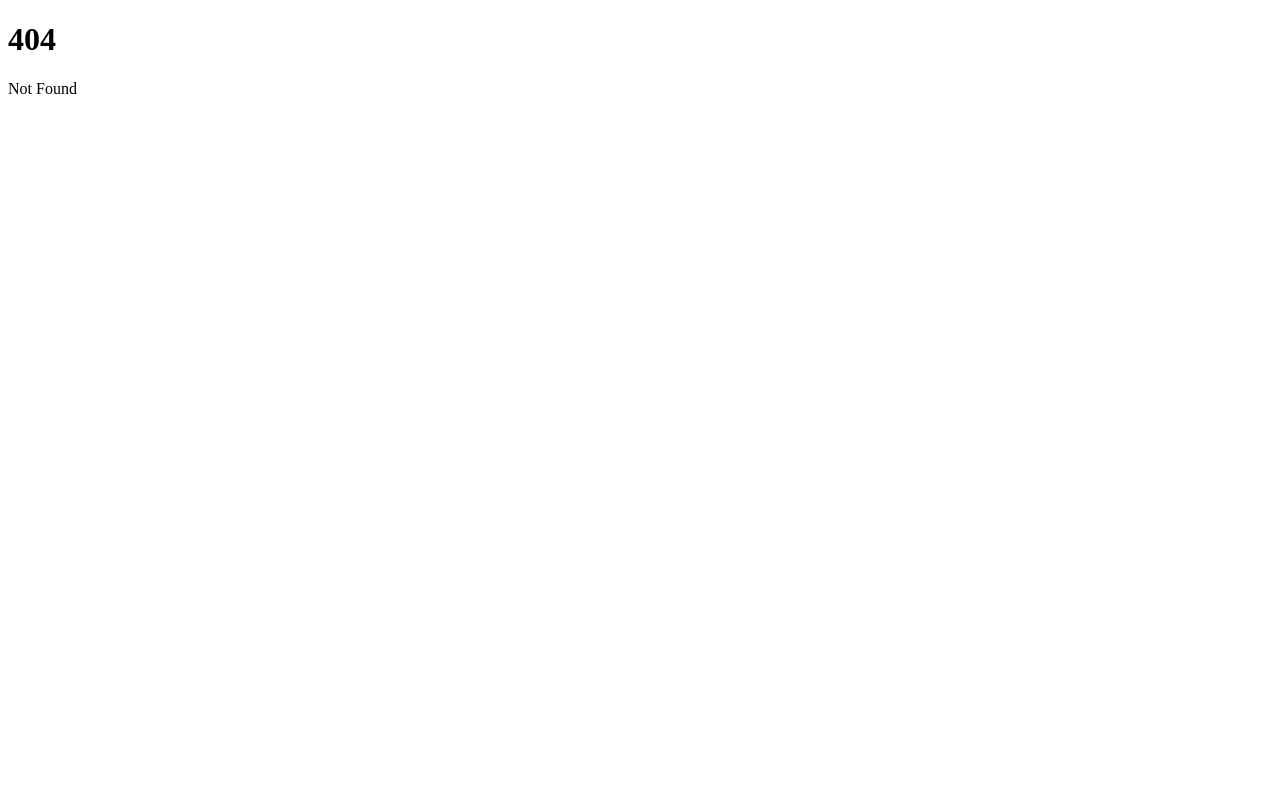
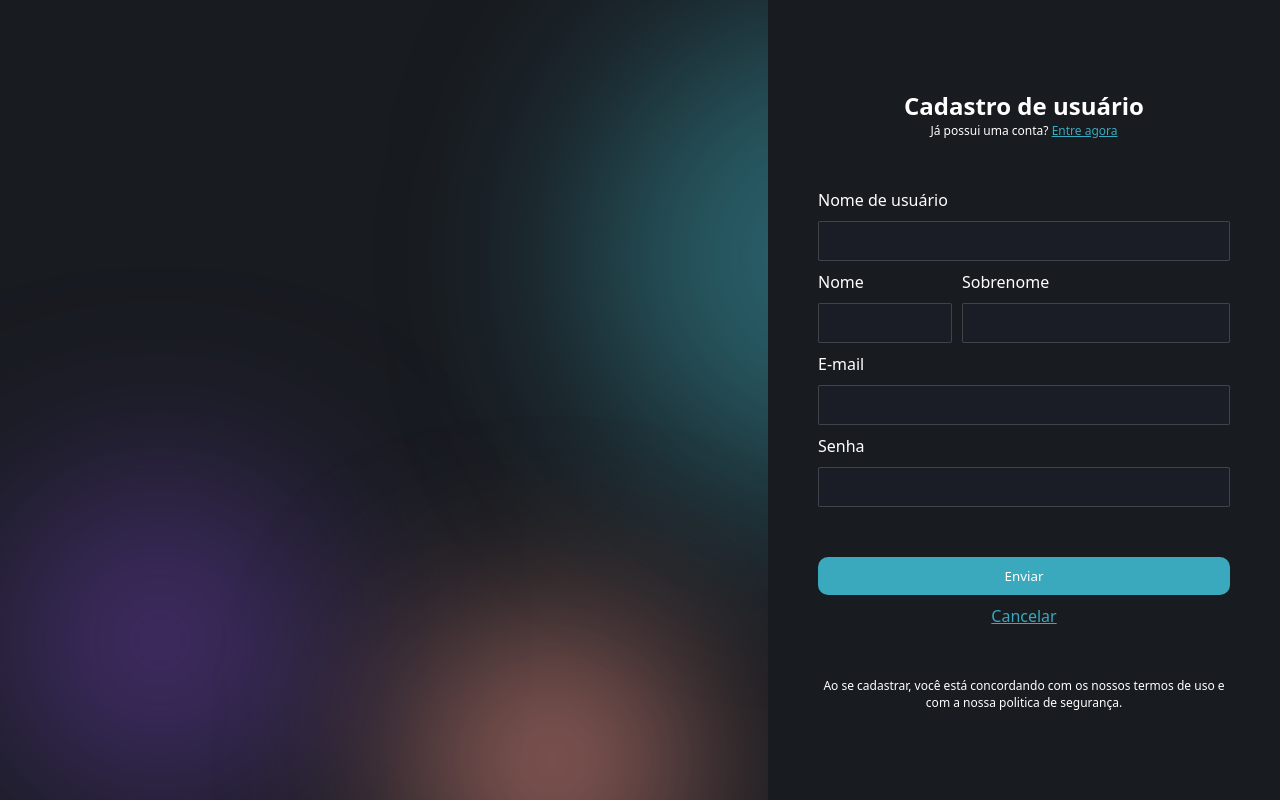
Before and after one commit to lukinhas563/e-ficaz-front-end, a SvelteKit app: page /register in a window 1280 px wide. Before the commit this address had no page. Built offline with nearby package versions, Linux system fonts and the light colour scheme.

Commit message:
Created register page

```diff
--- /dev/null
+++ b/src/lib/components/Background.svelte
@@ -0,0 +1,44 @@
+<div class="circle purple"></div>
+<div class="circle blue"></div>
+<div class="circle yellow"></div>
+
+<style>
+	.circle {
+		position: absolute;
+
+		border-radius: 50%;
+
+		filter: blur(100px);
+
+		z-index: -1;
+	}
+
+	.purple {
+		top: 30rem;
+
+		height: 20rem;
+		width: 20rem;
+
+		background-color: rgba(117, 67, 190, 0.5);
+	}
+
+	.blue {
+		top: 1rem;
+		right: 5rem;
+
+		height: 30rem;
+		width: 30rem;
+
+		background-color: rgba(59, 166, 180, 0.5);
+	}
+
+	.yellow {
+		top: 40rem;
+		right: 30rem;
+
+		height: 15rem;
+		width: 15rem;
+
+		background-color: #ca7e73;
+	}
+</style>
--- /dev/null
+++ b/src/lib/components/Button.svelte
@@ -0,0 +1,22 @@
+<script lang="ts">
+	let buttonProps = {
+		class: [$$restProps.class]
+	};
+</script>
+
+<button on:click {...buttonProps}><slot /></button>
+
+<style>
+	button {
+		background-color: var(--contrast-color);
+
+		color: var(--main-color);
+
+		cursor: pointer;
+
+		border: none;
+		border-radius: 10px;
+
+		padding: 10px;
+	}
+</style>
--- /dev/null
+++ b/src/lib/components/Input.svelte
@@ -0,0 +1,28 @@
+<script lang="ts">
+	export let type = 'text';
+	export let name = 'input';
+	export let id = '';
+</script>
+
+<input {type} {name} {id} />
+
+<style>
+	input {
+		border: 1px solid var(--border-line);
+
+		border-radius: 2px;
+
+		padding: 10px;
+
+		color: var(--main-color);
+
+		width: 100%;
+
+		background-color: var(--input-background);
+	}
+
+	input:focus {
+		outline: none;
+		border: 2px solid var(--input-focus);
+	}
+</style>
--- /dev/null
+++ b/src/lib/components/Navbar.svelte
@@ -0,0 +1,30 @@
+<script lang="ts">
+	import Button from './Button.svelte';
+	import { goto } from '$app/navigation';
+</script>
+
+<nav>
+	<h1><a href="/">LOGO</a></h1>
+
+	<div>
+		<a href="/login">ENTRAR</a>
+		<Button on:click={() => goto('/register')}>Cadastrar</Button>
+	</div>
+</nav>
+
+<style>
+	nav {
+		display: flex;
+		justify-content: space-between;
+
+		padding: 10px;
+	}
+
+	div {
+		display: flex;
+		align-items: center;
+		justify-content: center;
+
+		gap: 30px;
+	}
+</style>
--- /dev/null
+++ b/src/routes/+layout.svelte
@@ -0,0 +1,43 @@
+<slot />
+
+<style>
+	:root {
+		--background-color: #181b20;
+		--main-color: #ffffff;
+		--contrast-color: #3aa8bd;
+
+		--border-line: rgba(217, 217, 217, 0.2);
+
+		--input-background: #1a1d25;
+		--input-focus: #724abc;
+	}
+
+	:global(*) {
+		margin: 0;
+		padding: 0;
+
+		font-family:
+			system-ui,
+			-apple-system,
+			BlinkMacSystemFont,
+			'Segoe UI',
+			Roboto,
+			Oxygen,
+			Ubuntu,
+			Cantarell,
+			'Open Sans',
+			'Helvetica Neue',
+			sans-serif;
+
+		box-sizing: border-box;
+	}
+
+	:global(body) {
+		background-color: var(--background-color);
+		color: var(--main-color);
+	}
+
+	:global(a) {
+		color: var(--contrast-color);
+	}
+</style>
--- a/src/routes/+page.svelte
+++ b/src/routes/+page.svelte
@@ -1,2 +1,47 @@
-<h1>Welcome to SvelteKit</h1>
-<p>Visit <a href="https://kit.svelte.dev">kit.svelte.dev</a> to read the documentation</p>
+<script lang="ts">
+	import Navbar from '$lib/components/Navbar.svelte';
+	import Background from '$lib/components/Background.svelte';
+</script>
+
+<Navbar />
+
+<Background />
+
+<header>
+	<h2>Sistema Contábil para a sua contabiliade</h2>
+	<h3>
+		Sistema Contábil que traz tecnologia, integração e crescimento para todos os tipos de
+		profissionais
+	</h3>
+
+	<a href="/register">Crie uma conta grátis</a>
+</header>
+
+<style>
+	/* HEADER */
+
+	header {
+		display: flex;
+		align-items: center;
+		flex-direction: column;
+		justify-content: center;
+
+		height: 80vh;
+
+		gap: 30px;
+	}
+
+	h2 {
+		font-size: 64px;
+		text-align: center;
+
+		max-width: 50rem;
+	}
+
+	h3 {
+		font-weight: normal;
+		text-align: center;
+
+		max-width: 30rem;
+	}
+</style>
--- /dev/null
+++ b/src/routes/login/+page.svelte
@@ -0,0 +1 @@
+<h1>Entrar</h1>
--- /dev/null
+++ b/src/routes/register/+page.svelte
@@ -0,0 +1,126 @@
+<script lang="ts">
+	import Input from '$lib/components/Input.svelte';
+	import Button from '$lib/components/Button.svelte';
+	import Background from '$lib/components/Background.svelte';
+</script>
+
+<div class="background">
+	<Background />
+</div>
+
+<form class="main-container">
+	<div>
+		<h2>Cadastro de usuário</h2>
+		<p>Já possui uma conta? <a href="/login">Entre agora</a></p>
+	</div>
+
+	<div class="form-container">
+		<label for="username"> Nome de usuário </label>
+		<Input id="username" />
+
+		<div class="name-container">
+			<div>
+				<label for="name"> Nome </label>
+				<Input id="name" />
+			</div>
+
+			<div>
+				<label for="lastname"> Sobrenome </label>
+				<Input id="lastname" />
+			</div>
+		</div>
+
+		<label for="email"> E-mail </label>
+		<Input id="email" type="email" />
+
+		<label for="password"> Senha </label>
+		<Input id="password" type="password" />
+	</div>
+
+	<div class="button-container">
+		<Button>Enviar</Button>
+		<a href="/">Cancelar</a>
+	</div>
+
+	<p>
+		Ao se cadastrar, você está concordando com os nossos termos de uso e com a nossa politica de
+		segurança.
+	</p>
+</form>
+
+<style>
+	.background {
+		position: absolute;
+
+		width: 90%;
+		height: 100vh;
+
+		overflow: hidden;
+	}
+
+	p {
+		text-align: center;
+		font-size: 12px;
+	}
+
+	/* FORM */
+	.main-container {
+		position: absolute;
+
+		display: flex;
+		align-items: center;
+		flex-direction: column;
+		justify-content: center;
+
+		right: 0;
+
+		gap: 50px;
+
+		padding: 50px;
+
+		height: 100vh;
+		width: 40%;
+
+		background-color: var(--background-color);
+	}
+
+	/* FORM CONTENT */
+	.form-container {
+		display: flex;
+		flex-direction: column;
+
+		gap: 10px;
+
+		width: 100%;
+	}
+
+	.name-container {
+		display: grid;
+		grid-template-columns: 1fr 2fr;
+
+		gap: 10px;
+	}
+
+	.name-container div {
+		display: flex;
+		flex-direction: column;
+
+		gap: 10px;
+
+		width: 100%;
+	}
+
+	/* BUTTON */
+	.button-container {
+		display: flex;
+		flex-direction: column;
+
+		width: 100%;
+
+		gap: 10px;
+	}
+
+	.button-container a {
+		text-align: center;
+	}
+</style>
```
